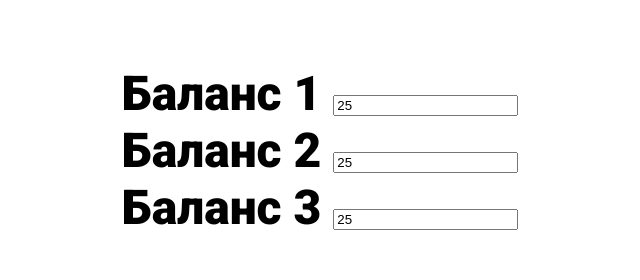
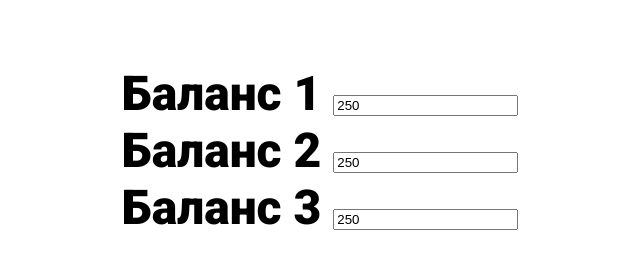
Before and after one commit to sleozakharov/mono, a plain HTML site: page index.html in a window 1280 px wide. Shown: the top 280 px of the page, 320-960 px from the left. Drawn offline with Linux system fonts and the light colour scheme.

Commit message:
Update index.html

```diff
--- a/index.html
+++ b/index.html
@@ -31,13 +31,13 @@
     <br> -->
 
     Баланс 1
-    <input type="text" id="balance1" value="25">
+    <input type="text" id="balance1" value="250">
     <br>
     Баланс 2
-    <input type="text" id="balance2" value="25">
+    <input type="text" id="balance2" value="250">
     <br>
     Баланс 3
-    <input type="text" id="balance3" value="25">
+    <input type="text" id="balance3" value="250">
     <br>
     </div>
 
```
